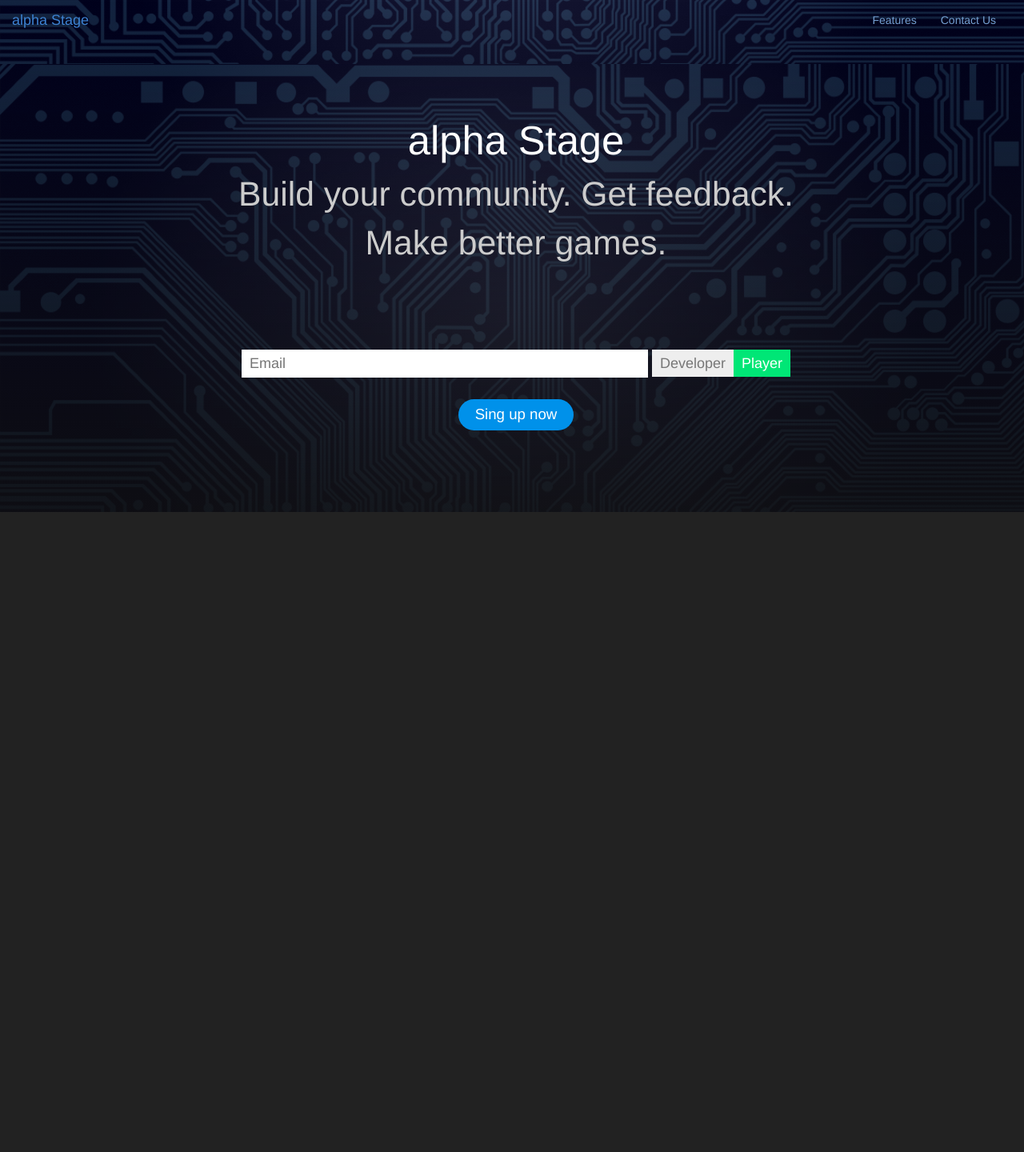
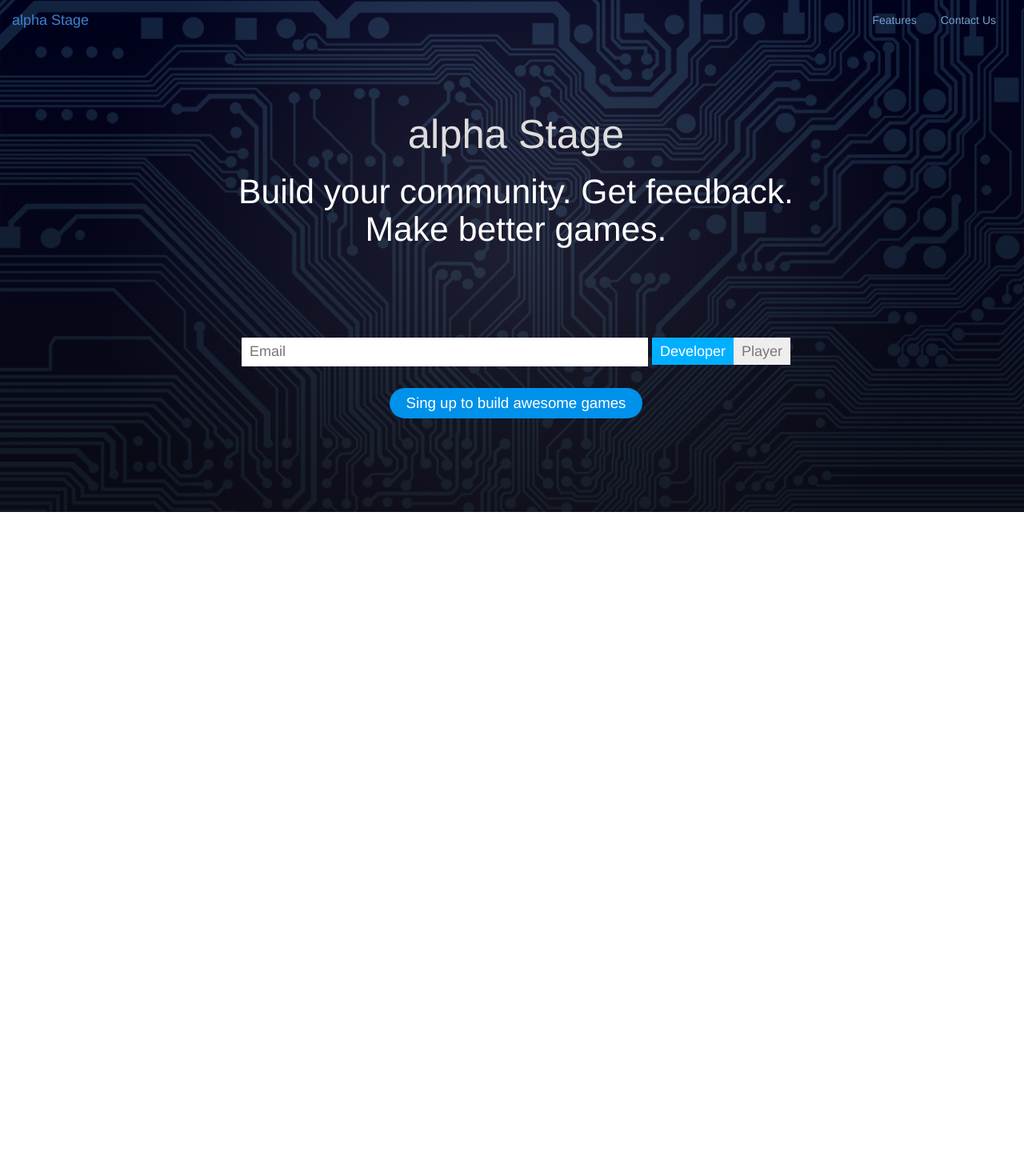
Before and after one commit to cdiezmoran/landing-php, a PHP site: page /index.html in a window 1280 px wide. Shown: the whole page at 80% size. Before the commit the page ends 640 px from the top, so only its background shows below. Run offline with PHP 8.4, Linux system fonts and the light colour scheme.

Commit message:
Fixed ui added some js

```diff
--- a/app.css
+++ b/app.css
@@ -20,7 +20,7 @@ body {
   right: 0;
   bottom: 0;
   left: 0;
-  background-image: linear-gradient(transparent, rgba(17, 17, 17, 0.8));
+  background-image: linear-gradient(transparent, rgba(17, 17, 17, 0.6));
 }
 
 #title {
@@ -35,9 +35,15 @@ body {
   font-size: 38pt;
 }
 
+#title h1 {
+  margin-top: 0;
+  font-size: 38pt;
+  color: #ddd;
+}
+
 .phrase {
   font-size: 32pt;
-  color: #ccc;
+  color: #fff;
 }
 
 .phrase p {
@@ -52,6 +58,16 @@ body {
   border-radius: 24px;
   padding: 5px 20px;
   transition: all .2s ease-out;
+}
+
+.btn-signup.green {
+  background-color: #00C853;
+}
+
+.btn-signup.green:hover {
+  color: white;
+  padding: 5px 30px;
+  background-color: #00E676;
 }
 
 .btn-signup:hover {
@@ -110,3 +126,7 @@ body {
   margin-left: -5px;
   text-decoration: none;
 }
+
+.player-select:hover, .player-select:focus, .dev-select:hover, .dev-select:focus {
+  text-decoration: none;
+}
--- /dev/null
+++ b/app.js
@@ -0,0 +1,44 @@
+$(function () {
+  function updateSignUpButton() {
+    $btn = $('.btn-signup')
+
+    if ($btn.hasClass('green')) {
+      $btn.removeClass('green');
+      $btn.text('Sign up to build awesome games')
+      return
+    }
+
+    $btn.addClass('green');
+    $btn.text('Sign up to play awesome games')
+  }
+
+  $('.dev-select').click(function (e) {
+    e.preventDefault();
+    var $target = $('.dev-select');
+    var $playerSelect = $('.player-select');
+
+    if ($target.hasClass('active')) {
+      return
+    }
+
+    $target.addClass('active');
+    $playerSelect.removeClass('active');
+
+    updateSignUpButton();
+  })
+
+  $('.player-select').click(function (e) {
+    e.preventDefault();
+    var $target = $('.player-select');
+    var $devSelect = $('.dev-select');
+
+    if ($target.hasClass('active')) {
+      return
+    }
+
+    $target.addClass('active');
+    $devSelect.removeClass('active');
+
+    updateSignUpButton();
+  })
+})
--- a/index.html
+++ b/index.html
@@ -5,12 +5,12 @@
   <meta http-equiv="X-UA-Compatible" content="IE=edge"/>
   <meta name="viewport" content="width=device-width, initial-scale=1, shrink-to-fit=no"/>
 
-  <title>Landing Page | Awesome - Sauce - Pants</title>
+  <title>Make Better Games - Get Feedback | alpha Stage</title>
 
   <!-- SEO -->
-  <meta name="description" content="undefined"/>
-  <meta name="author" content="Your Team"/>
-  <meta name="keywords" content="Blah Blah"/>
+  <meta name="description" content="A multi-platform desktop app for video game developers to find players, watch play tests, get feedback, grow a community, and build better games. Register Now!"/>
+  <meta name="author" content="alpha Stage"/>
+  <meta name="keywords" content="make,games,community,alpha,Stage,indie,developer"/>
 
   <!-- OPEN GRAPH TAGS -->
   <meta property="og:title" content="undefined"/>
@@ -67,22 +67,25 @@
       </div>
     </div>
     <div id='title'>
-      <span>
+      <h1>
         alpha Stage
-      </span>
-      <br>
-      <span class="phrase">
+      </h1>
+      <h2 class="phrase">
         <p>Build your community. Get feedback. Make better games.</p>
-      </span>
+      </h2>
       <br>
       <span class="fill-out">
         <input class="email-input" type="email" name="email" placeholder="Email">
-        <a href="#" class="dev-select">Developer</a>
-        <a href="#" class="player-select active">Player</a>
+        <a href="#" class="dev-select active">Developer</a>
+        <a href="#" class="player-select">Player</a>
       </span>
       <br>
-      <a href="#" class="btn btn-signup">Sing up now</a>
+      <a href="#" class="btn btn-signup">Sing up to build awesome games</a>
     </div>
   </div>
+  <div style="background-color: white; height: 100vh">
+
+  </div>
+  <script src="./app.js"></script>
 </body>
 </html>
```
